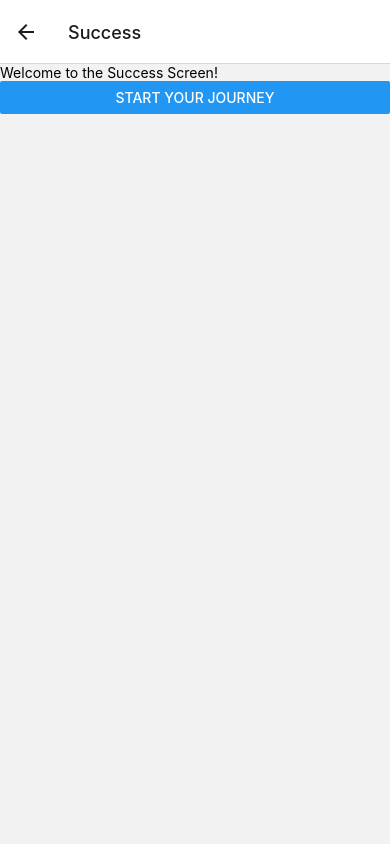
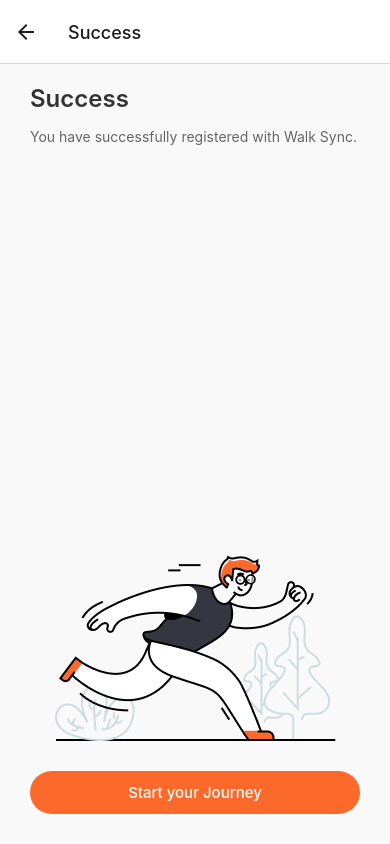
Before and after one commit to AbhiRami007/WalkSync, a React Native app: screen /Success in a window 390 px wide. Built offline with nearby package versions, Linux system fonts and the light colour scheme.

Commit message:
updating success screen

```diff
--- a/src/screens/SignUp.tsx
+++ b/src/screens/SignUp.tsx
@@ -174,7 +174,7 @@
 const styles = StyleSheet.create({
   container: {
     flex: 1,
-    padding: 20,
+    padding: 30,
     paddingTop: 0,
     justifyContent: 'center',
     backgroundColor: '#f9f9f9',
--- a/src/screens/Success.tsx
+++ b/src/screens/Success.tsx
@@ -1,17 +1,74 @@
 import React from 'react';
-import { View, Text, Button, StyleSheet } from 'react-native';
-import { SafeAreaView } from 'react-native-safe-area-context';
-
-const Success = ({ navigation }: any) => {
+import {
+  View,
+  Text,
+  TextInput,
+  TouchableOpacity,
+  StyleSheet,
+  Image,
+} from 'react-native';
+const Success = ({navigation}: any) => {
   return (
-    <SafeAreaView>
-      <Text>Welcome to the Success Screen!</Text>
-			<Button title="Start Your Journey" onPress={() => navigation.navigate('Dashboard')} />
-    </SafeAreaView>
+    <View style={styles.container}>
+      <View>
+        <Text style={styles.heading}>Success</Text>
+        <Text style={styles.subtitle}>
+          You have successfully registered with Walk Sync.
+        </Text>
+      </View>
+      <View>
+        <Image source={require('../assets/Sport.png')} style={styles.image}/>
+        <TouchableOpacity
+          style={styles.button}
+          onPress={() => navigation.navigate('Login')}>
+          <Text style={styles.buttonText}>Start your Journey</Text>
+        </TouchableOpacity>
+      </View>
+    </View>
   );
 };
 
 export default Success;
 
 const styles = StyleSheet.create({
+  container: {
+    flex: 1,
+    padding: 30,
+    paddingTop: 0,
+    justifyContent: 'space-between',
+    backgroundColor: '#f9f9f9',
+  },
+  heading: {
+    fontSize: 24,
+    fontWeight: '600',
+    color: '#333',
+    marginBottom: 5,
+marginTop:20
+  },
+  subtitle: {
+    fontSize: 14,
+    color: '#666',
+    marginBottom: 20,
+marginTop:10
+  },
+
+  button: {
+    paddingVertical: 12,
+    paddingHorizontal: 25,
+    borderRadius: 25,
+    width: '100%',
+    backgroundColor: '#FC6A2B',
+  },
+  buttonText: {
+    color: '#fff',
+    fontSize: 15,
+    fontWeight: '500',
+    textAlign: 'center',
+  },
+image: {
+  width: "100%",
+  alignSelf: 'center',
+  resizeMode: 'contain',
+marginBottom:30
+},
 });
```
Also changed, not shown: src/assets/Sport.png (added).
